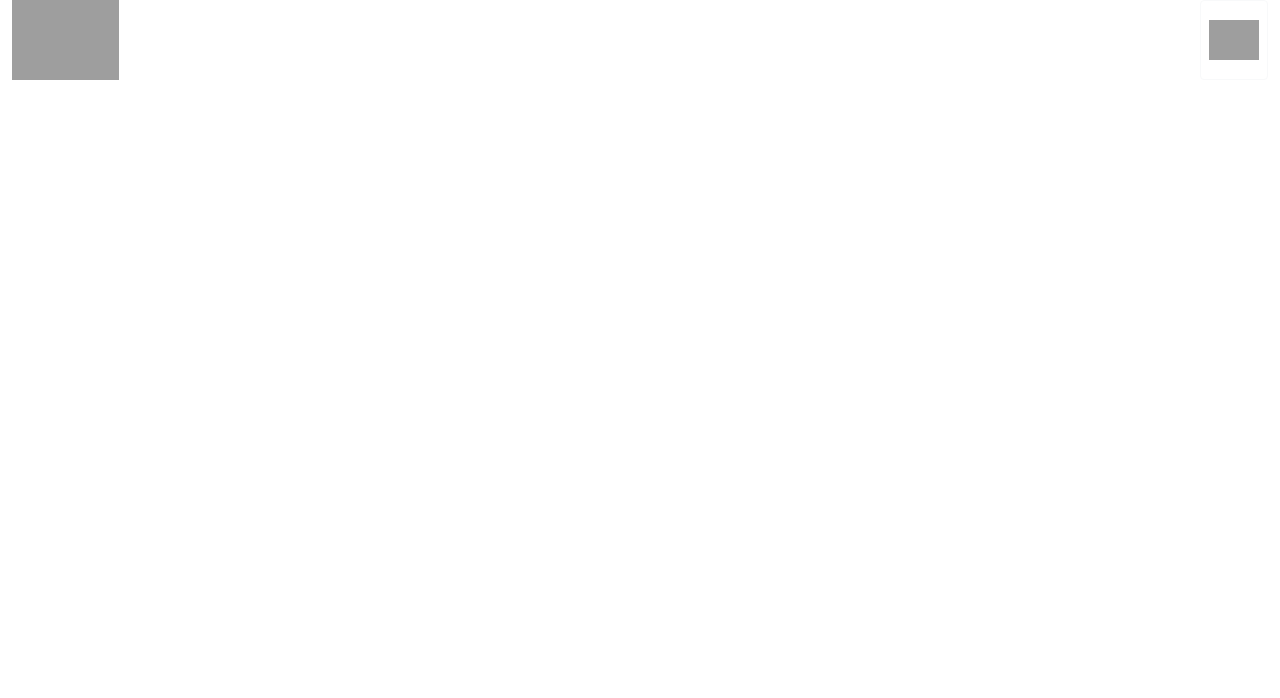
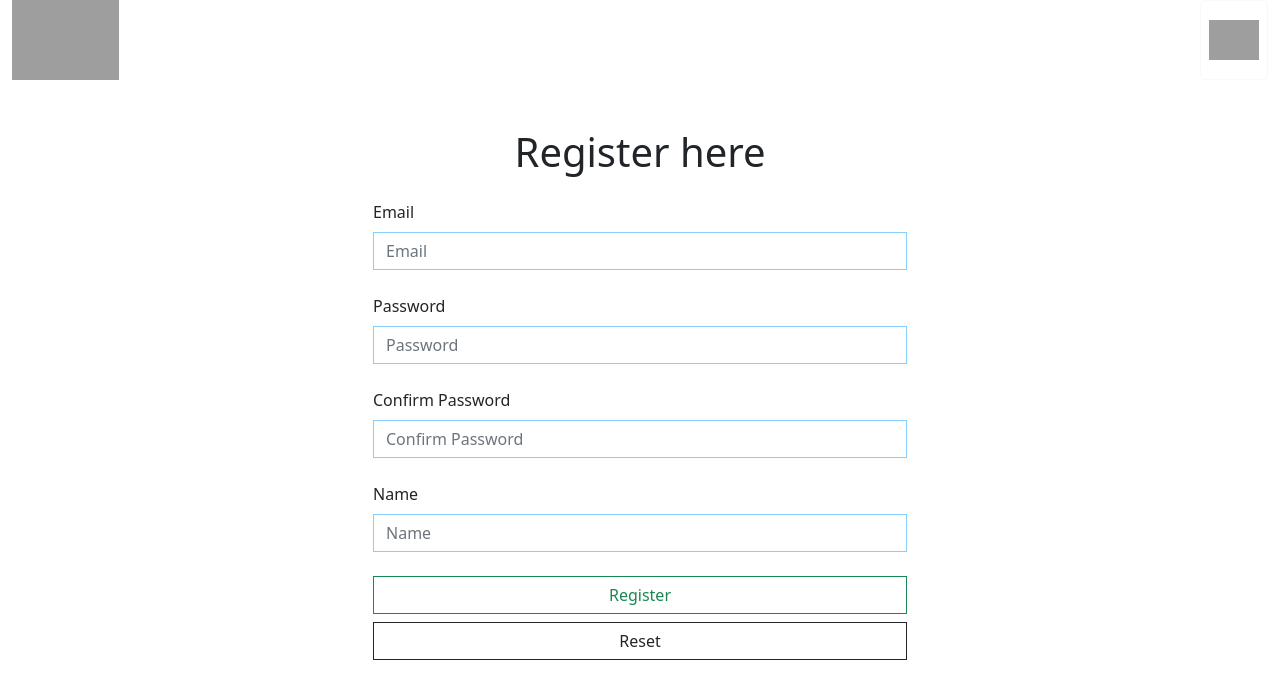
Before and after one commit to Kushan2k/university-accomodation-system-react, a React (Create React App) app: page /register in a window 1280 px wide. Before the commit this address had no page. Shown: the top 698 px of the page. Built offline with nearby package versions, Linux system fonts and the light colour scheme; grey boxes are pictures that could not be loaded; a web font is replaced by a local one.

Commit message:
register page done

```diff
--- a/src/App.js
+++ b/src/App.js
@@ -2,6 +2,8 @@ import Nav from "./Components/Nav/Nav"
 import { BrowserRouter as Router, Routes, Route } from "react-router-dom"
 
 import HomePage from "./Pages/HomePage/Home"
+import RegisterPage from "./Pages/RegisterPage/RegisterPage"
+import LoginPage from "./Pages/LoginPage/LoginPage"
 function App() {
   return (
     <div>
@@ -9,6 +11,9 @@ function App() {
         <Nav />
         <Routes>
           <Route Component={HomePage} path="/" />
+          <Route Component={RegisterPage} path="/register" />
+          <Route Component={LoginPage} path="/login" />
+          <Route path="*" Component={<p>There is nothing here</p>} />
         </Routes>
       </Router>
     </div>
--- a/src/Components/Nav/Nav.jsx
+++ b/src/Components/Nav/Nav.jsx
@@ -1,4 +1,5 @@
 import { useState } from 'react'
+import { Link } from 'react-router-dom'
 import './Nav.css'
 
 function Nav() {
@@ -22,7 +23,7 @@ function Nav() {
 
       {isopen && (
         <div className="menu position-absolute bg-dark w-75 align-self-center">
-
+          <Link to={'/register'} className='text-white mt-5'>Register</Link>
         </div>
       )}
 
--- /dev/null
+++ b/src/Pages/LoginPage/LoginPage.jsx
@@ -0,0 +1,29 @@
+import { useEffect, useState } from 'react'
+import { useNavigate } from 'react-router-dom'
+import './LoginPage.css'
+
+function LoginPage() {
+  const navigate = useNavigate()
+  const [error,setError]=useState('')
+
+  const [inputs, setInputs] = useState({
+    email: '',
+    password:''
+  })
+
+  useEffect(() => {
+    if (localStorage.getItem('user')) {
+      navigate('/')
+    }
+  }, [])
+
+  function login(e) {
+
+  }
+
+  return (
+    <div>LoginPage</div>
+  )
+}
+
+export default LoginPage
--- /dev/null
+++ b/src/Pages/RegisterPage/RegisterPage.css
@@ -0,0 +1,26 @@
+.side-img{
+  object-fit: fill;
+  width: 100%;
+}
+small.text-danger{
+  font-size: 0.9rem;
+}
+
+input.form-control{
+  border: 0.6px solid lightskyblue;
+  border-radius: 0;
+
+}
+
+input.form-control:focus{
+  box-shadow: none;
+  border: 2px solid lightskyblue;
+}
+
+input.btn{
+  border-radius: 0;
+  transition: 400ms linear;
+}
+input.btn.btn-outline-success:hover{
+  background-color: rgb(30, 128, 30);
+}
--- /dev/null
+++ b/src/Pages/RegisterPage/RegisterPage.jsx
@@ -0,0 +1,133 @@
+
+import { useState } from 'react'
+import './RegisterPage.css'
+import {createUserWithEmailAndPassword} from 'firebase/auth'
+import { useNavigate } from 'react-router-dom'
+import { auth } from '../../firebaseConfig'
+
+export default function RegisterPage() {
+  const navigation = useNavigate()
+  const [crateError,setCrateError]=useState('')
+  setTimeout(() => {
+    setErros({
+      doNotMatch: '',
+      tooShort: '',
+      empty:''
+    })
+  }, 3000)
+
+  function clearnInputs() {
+    setInputs({
+      email: '',
+      password: '',
+      confirmPassword: '',
+      name: ''
+    })
+  }
+
+
+  const [inputs, setInputs] = useState({
+    email: '',
+    password: '',
+    confirmPassword: '',
+    name:''
+  })
+
+  const [errors, setErros] = useState({
+    doNotMatch: '',
+    tooShort: '',
+    empty:''
+  })
+
+  function submit(e) {
+    e.preventDefault()
+
+    if (inputs.password.length === 0 || inputs.confirmPassword.length === 0 || inputs.name.length === 0) {
+      setErros({
+        ...errors,empty:'Required!'
+      })
+    }
+
+    if (inputs.password !== inputs.confirmPassword) {
+      setErros({
+        ...errors,doNotMatch:'Password do not match!'
+      })
+      return
+    }
+
+    createUserWithEmailAndPassword(auth, inputs.email, inputs.password).then((credentials) => {
+      navigation('/login')
+
+    }).catch((error) => {
+      setCrateError(error.message)
+      clearnInputs()
+    })
+
+
+
+  }
+
+
+
+
+  return (
+    <div className="container">
+      <div className="row m-0 p-0 mt-5">
+
+        <div className="col-10 mx-auto col-lg-6">
+          <p className="display-6 text-center">Register here</p>
+          <p className='text-center text-danger'>{ crateError}</p>
+          <form onSubmit={(e)=>submit(e)}>
+            <div className="form-group my-4">
+              <label htmlFor="email" className="form-label">Email</label>
+              <input type="email" className="form-control"
+                onChange={e => {
+                setInputs({ ...inputs, email: e.target.value })
+                }}
+                value={inputs.email} placeholder='Email' />
+            </div>
+
+            <div className="form-group my-4">
+              <label htmlFor="pass" className="form-label">Password</label>
+              <input
+                onChange={e => {
+                setInputs({ ...inputs, password: e.target.value })
+                }}
+                type="password" autoComplete='off' value={inputs.password} className="form-control" placeholder='Password' />
+              <small className=" text-danger">{ errors.empty}</small>
+
+            </div>
+
+            <div className="form-group my-4">
+              <label htmlFor="cpass" className="form-label">Confirm Password</label>
+              <input
+                onChange={e => {
+                setInputs({ ...inputs, confirmPassword: e.target.value })
+                }}
+                type="password" autoComplete='off' value={inputs.confirmPassword} className="form-control" placeholder='Confirm Password' />
+              <small className=" text-danger">{ errors.doNotMatch}</small>
+              <small className=" text-danger">{ errors.empty}</small>
+            </div>
+
+            <div className="form-group my-4">
+              <label htmlFor="name" className="form-label">Name</label>
+              <input
+                onChange={e => {
+                setInputs({ ...inputs, name: e.target.value })
+                }}
+                type="text" autoComplete='off' value={inputs.name} className="form-control" placeholder='Name' />
+              <small className=" text-danger">{ errors.empty}</small>
+            </div>
+
+            <div className="form-group my-4 mx-auto">
+              <input type="submit" value="Register" className='btn btn-outline-success w-100 ' />
+              <input type="reset" onClick={() => {
+                clearnInputs()
+              }} value="Reset" className='btn btn-outline-dark w-100 my-2' />
+            </div>
+          </form>
+        </div>
+      </div>
+    </div>
+  )
+}
--- /dev/null
+++ b/src/firebaseConfig.js
@@ -0,0 +1,15 @@
+import { initializeApp } from "firebase/app"
+import { getAuth } from "firebase/auth"
+export const firebaseConfig = {
+  apiKey: "AIzaSyA9ju82jvrQKSueiBYGYdngONggySVFCzg",
+  authDomain: "accomodation-system.firebaseapp.com",
+  projectId: "accomodation-system",
+  storageBucket: "accomodation-system.appspot.com",
+  messagingSenderId: "1070016371700",
+  appId: "1:1070016371700:web:358e58d222ed4bb59877a1",
+  measurementId: "G-HEBWLBPQPJ",
+}
+
+const app = initializeApp(firebaseConfig)
+const auth = getAuth(app)
+export { app, auth }
```
Also changed, not shown: src/Pages/LoginPage/LoginPage.css (added).
